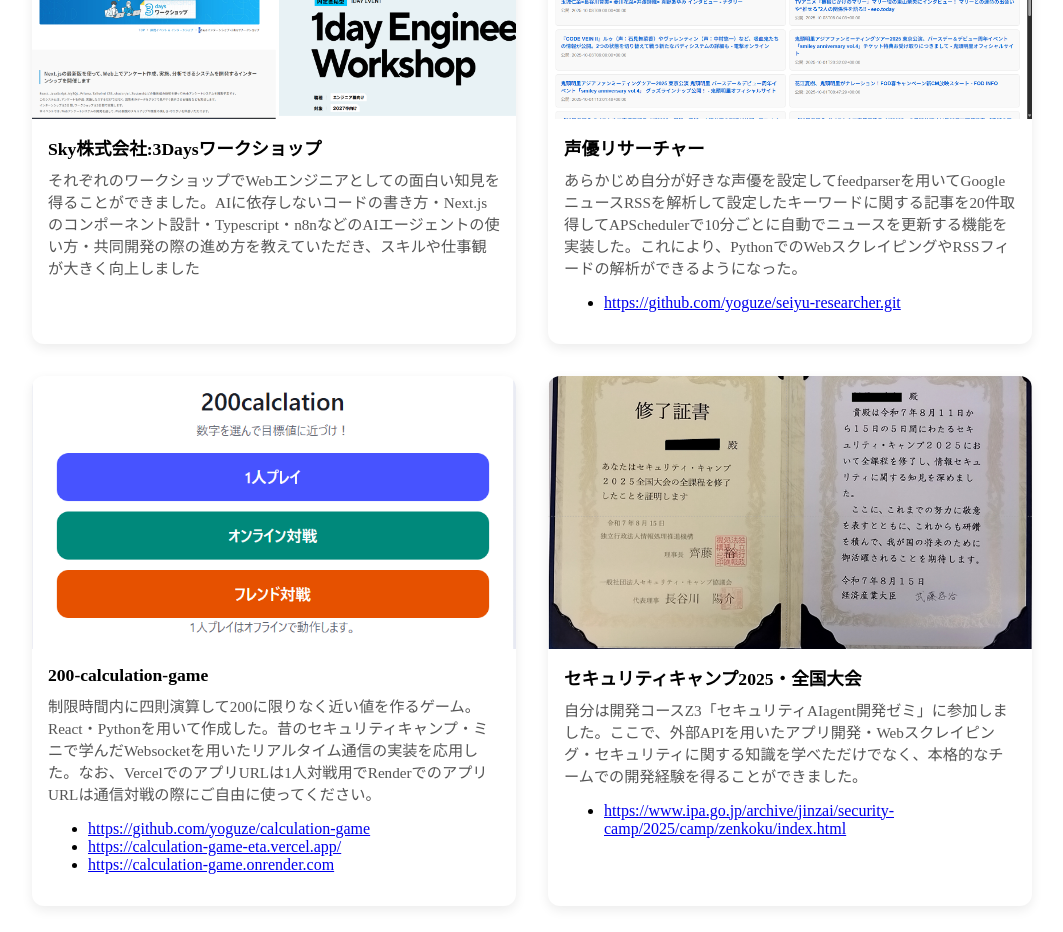
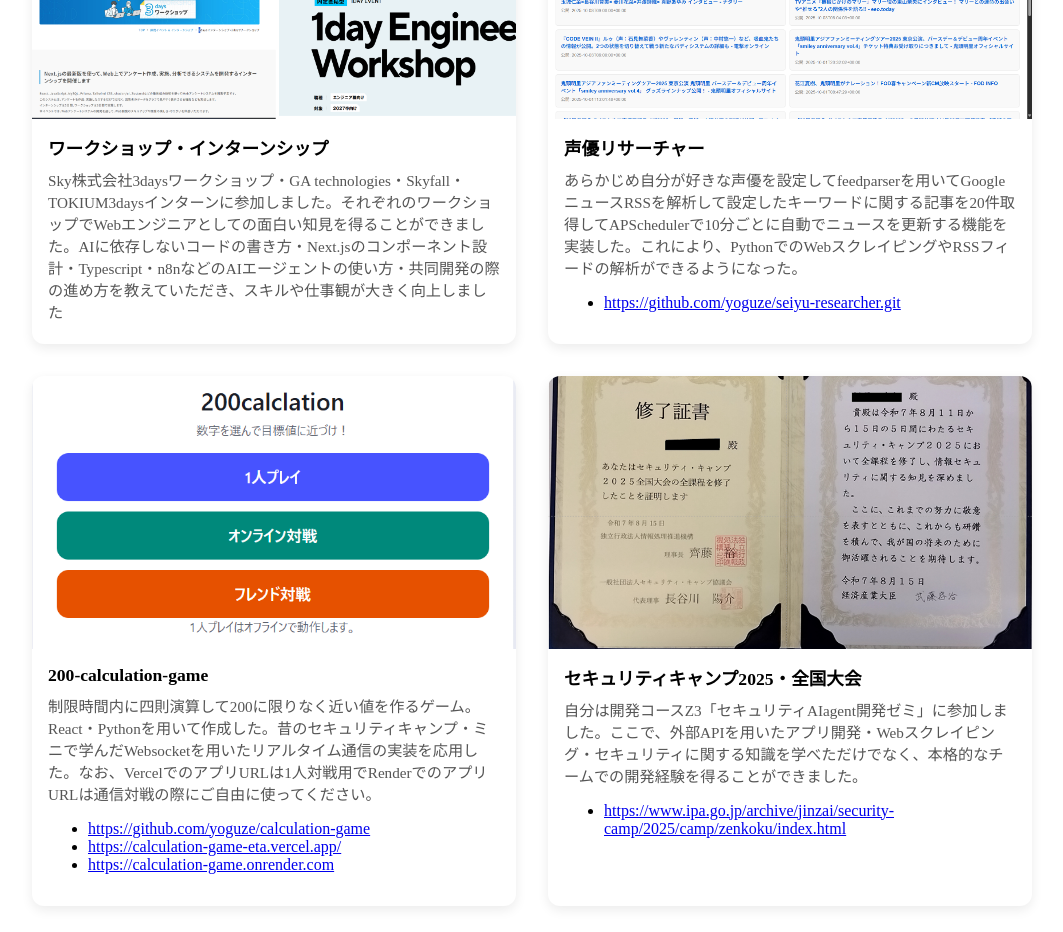
Before and after one commit to yoguze/my-works-website, a Next.js app: page /works in a window 1280 px wide. Shown: the part 860-1792 px from the top of the page, without its empty margins (108-1171 px from the left). Built offline with nearby package versions, Linux system fonts and the light colour scheme.

Commit message:
ワークショップ画面の修正

```diff
--- a/data/works.js
+++ b/data/works.js
@@ -16,11 +16,11 @@
     links: [{ href: "/minimum-wage-crime-analysis.pdf", label: "minimum-wage-crime-analysis.pdf" }],
   },
   {
-    title: "Sky株式会社:3Daysワークショップ",
+    title: "ワークショップ・インターンシップ",
     image: "/workshop.png",
-    alt: "Sky株式会社 3Daysワークショップ",
+    alt: "ワークショップ・インターンシップ",
     description:
-      "それぞれのワークショップでWebエンジニアとしての面白い知見を得ることができました。AIに依存しないコードの書き方・Next.jsのコンポーネント設計・Typescript・n8nなどのAIエージェントの使い方・共同開発の際の進め方を教えていただき、スキルや仕事観が大きく向上しました",
+      "Sky株式会社3daysワークショップ・GA technologies・Skyfall・TOKIUM3daysインターンに参加しました。それぞれのワークショップでWebエンジニアとしての面白い知見を得ることができました。AIに依存しないコードの書き方・Next.jsのコンポーネント設計・Typescript・n8nなどのAIエージェントの使い方・共同開発の際の進め方を教えていただき、スキルや仕事観が大きく向上しました",
   },
   {
     title: "声優リサーチャー",
```
